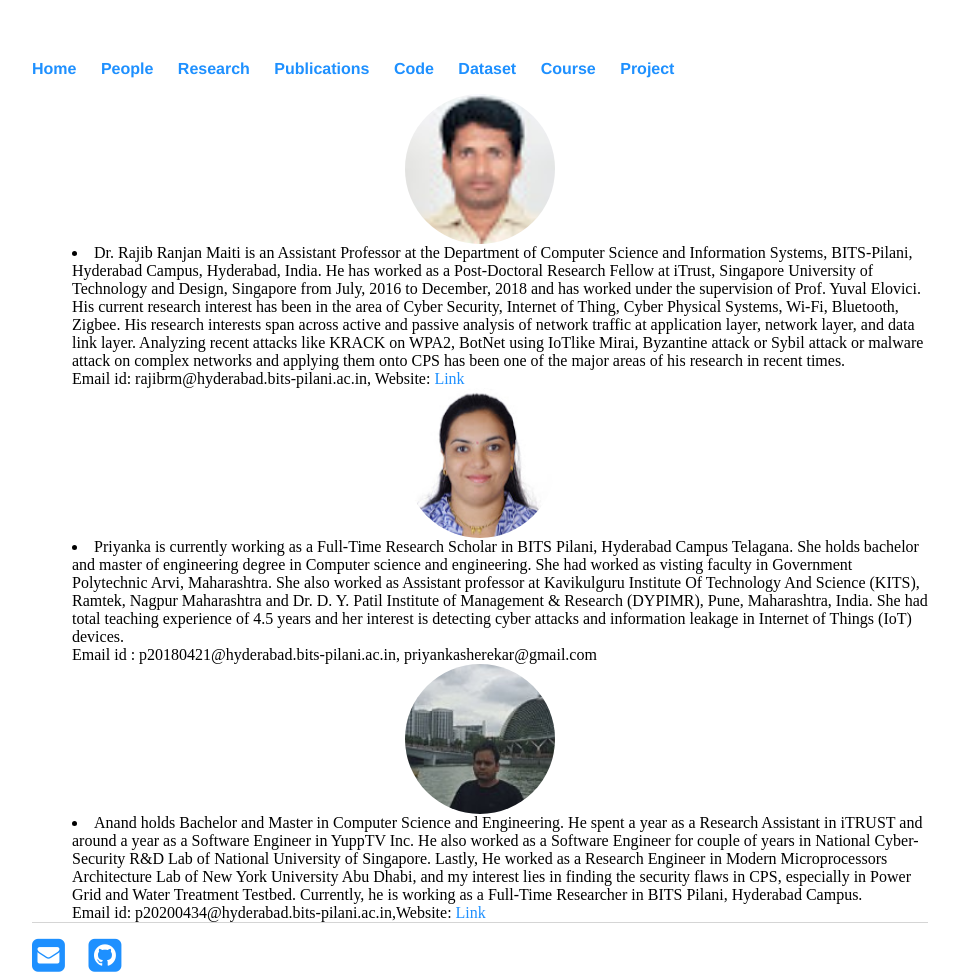
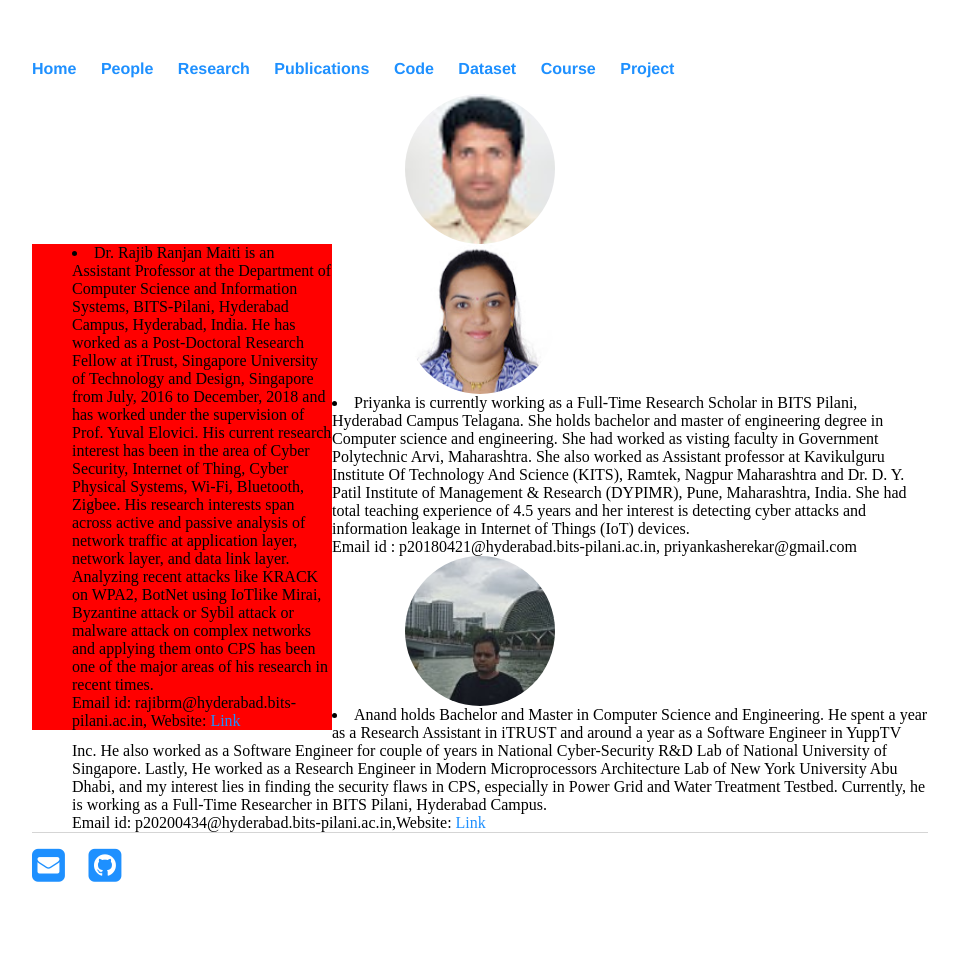
Before and after one commit to iotsecurelab/decaipar.github.io, a website: page People.html in a window 1280 px wide. Shown: the whole page, without its empty margins (160-1118 px from the left). After the commit the page ends 944 px from the top, so only its background shows below. Drawn offline with Linux system fonts and the light colour scheme.

Commit message:
added css for left view

```diff
--- a/css/main.css
+++ b/css/main.css
@@ -69,6 +69,13 @@ ul.posts {
   height: 50px;
   width: 400px;
 }
+
+.inner-left {
+    float: left;
+    width: 300px;
+    background-color: red;
+}
+
 ul.posts li {
     list-style: none;
 }
```
